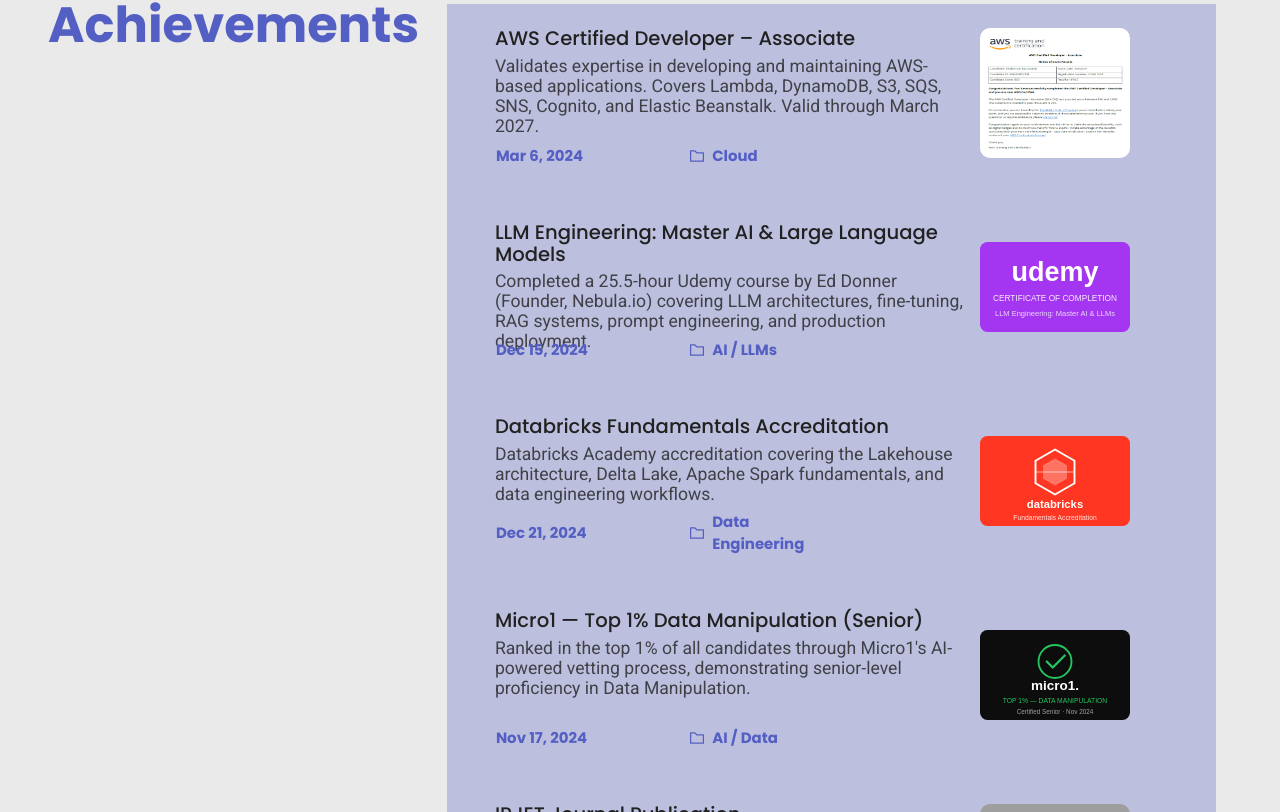
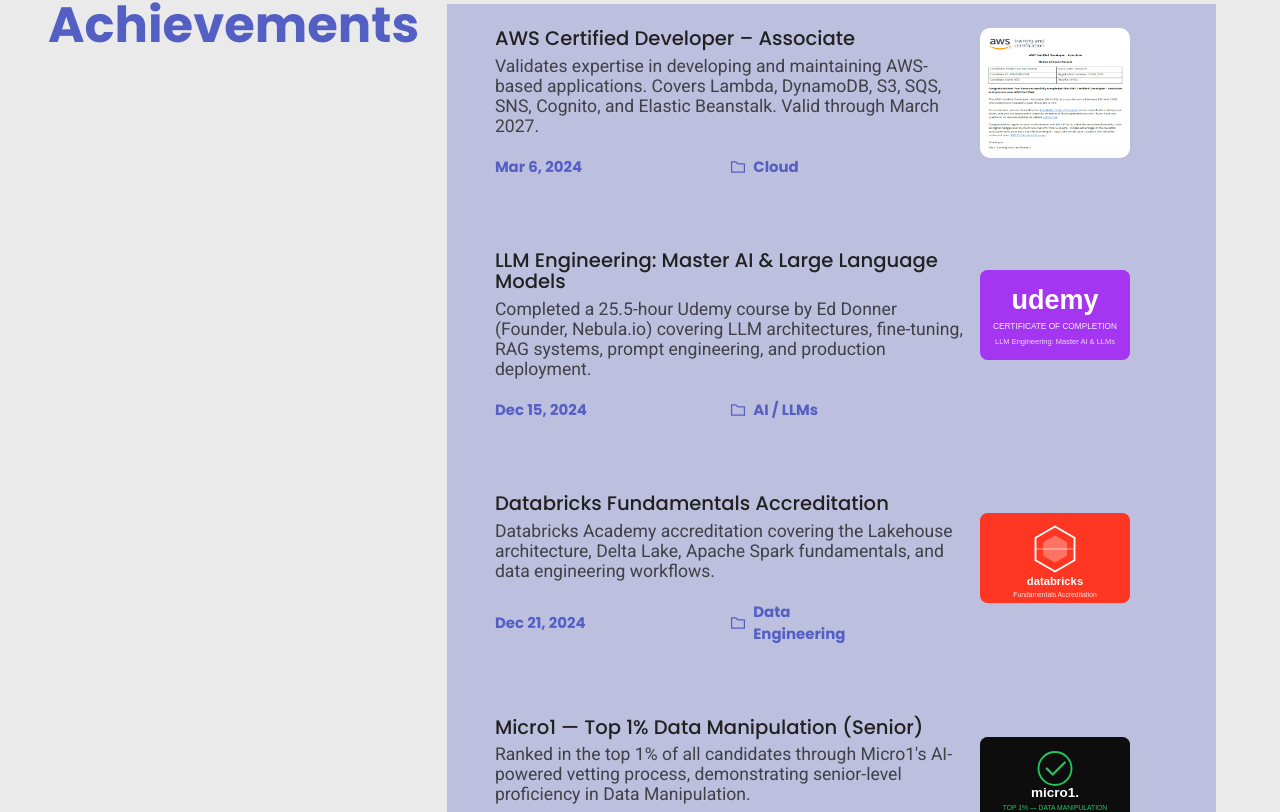
Before and after one commit to thulasiramd2000/My-Portfolio, a React (Create React App) app: page / in a window 1280 px wide. Shown: the part 6508-7320 px from the top of the page. Built offline with nearby package versions, Linux system fonts and the light colour scheme; grey boxes are pictures that could not be loaded; a web font is replaced by a local one.

Commit message:
Responsive styling

```diff
--- a/src/components/Achievement/Achievement.css
+++ b/src/components/Achievement/Achievement.css
@@ -123,6 +123,7 @@
 @media (min-width: 992px) and (max-width: 1380px) {
     .achievement-card {
         justify-content: flex-start;
+        height: fit-content;
     }
 
     .achievement-body {
@@ -146,6 +147,15 @@
     }
     .achievecard-imgcontainer {
        margin-left: 1rem;
+    }
+
+    .achievecard-details1 {
+        margin-bottom: 20px;
+    }
+
+    .achievecard-details2 {
+        position: static;
+        width: 100%;
     }
 
 }
--- a/src/components/Landing/Landing.css
+++ b/src/components/Landing/Landing.css
@@ -164,7 +164,7 @@
 }
 
 /* 600px — stacked mobile layout */
-@media (max-width: 600px) {
+@media (max-width: 800px) {
   .landing {
     height: auto;
     min-height: 100vh;
```
